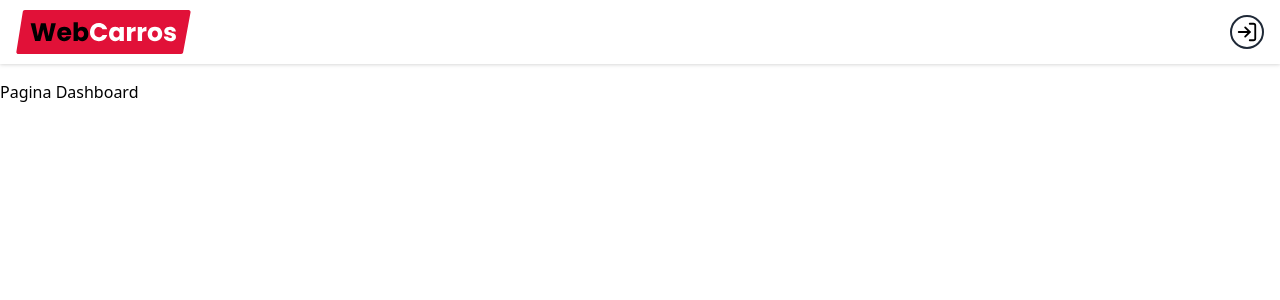
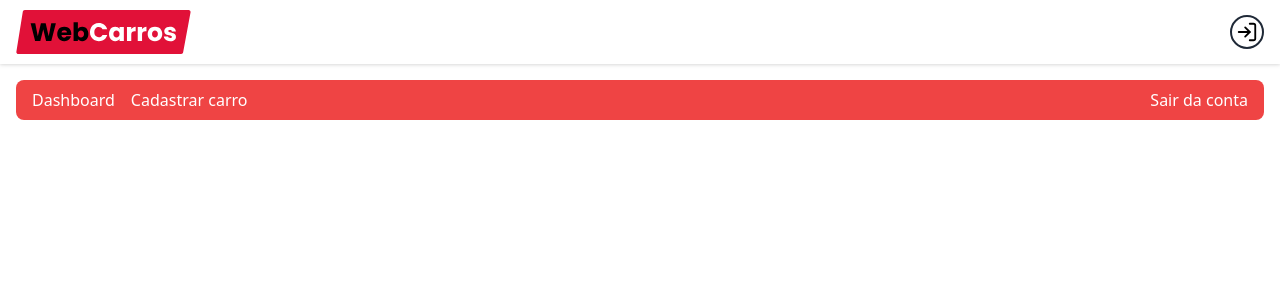
Before and after one commit to Davifs488/Agencia_ve-culos-react, a React (Vite) app: page /dashboard in a window 1280 px wide. Shown: the top 300 px of the page. Built offline with nearby package versions, Linux system fonts and the light colour scheme; no server answers.

Commit message:
Fiz outra parte do program

```diff
--- /dev/null
+++ b/src/components/panelheader/index.tsx
@@ -0,0 +1,21 @@
+import { Link } from "react-router-dom";
+import { signOut } from "firebase/auth";
+import { auth } from "../../services/firebaseConnection";
+
+export function DashboardHeader() {
+  async function handleLogout() {
+    await signOut(auth);
+  }
+
+  return (
+    <div className="w-full items-center flex h-10 bg-red-500 rounded-lg text-white font-medium gap-4 px-4 mb-4 ">
+      <Link to="/dashboard">Dashboard</Link>
+
+      <Link to="/dashboard/new">Cadastrar carro</Link>
+
+      <button className="ml-auto" onClick={handleLogout}>
+        Sair da conta
+      </button>
+    </div>
+  );
+}
--- a/src/contexts/AuthConstext.tsx
+++ b/src/contexts/AuthConstext.tsx
@@ -8,8 +8,9 @@
 
 type AuthContextData = {
   signed: boolean;
-
   loadingAuth: boolean;
+  handleInfoUser: ({ name, email, uid }: UserProps) => void;
+  user: UserProps | null;
 };
 
 interface UserProps {
@@ -46,11 +47,21 @@
     };
   }, []);
 
+  function handleInfoUser({ name, email, uid }: UserProps) {
+    setUser({
+      name,
+      email,
+      uid,
+    });
+  }
+
   return (
     <AuthContext.Provider
       value={{
         signed: !!user,
         loadingAuth,
+        handleInfoUser,
+        user,
       }}
     >
       {children}
--- a/src/pages/dashboard/index.tsx
+++ b/src/pages/dashboard/index.tsx
@@ -1,7 +1,12 @@
+import { Container } from "../../components/container";
+import { DashboardHeader } from "../../components/panelheader";
+
 export function Dashboard() {
   return (
     <div>
-      <h1>Pagina Dashboard</h1>
+      <Container>
+        <DashboardHeader />
+      </Container>
     </div>
   );
 }
--- a/src/pages/register/index.tsx
+++ b/src/pages/register/index.tsx
@@ -1,4 +1,4 @@
-import { useEffect } from "react";
+import { useEffect, useContext } from "react";
 import logoImg from "../../assets/logo.svg";
 import { Await, Link, useNavigate } from "react-router-dom";
 import { Container } from "../../components/container";
@@ -13,6 +13,7 @@
   updateProfile,
   signOut,
 } from "firebase/auth";
+import { AuthContext } from "../../contexts/AuthConstext";
 
 const schema = z.object({
   name: z.string().nonempty("O campo nome pe obrigatório"),
@@ -29,6 +30,8 @@
 type FormData = z.infer<typeof schema>;
 
 export function Register() {
+  const { handleInfoUser } = useContext(AuthContext);
+
   const navigate = useNavigate();
   const {
     register,
@@ -51,6 +54,12 @@
       .then(async (user) => {
         await updateProfile(user.user, {
           displayName: data.name,
+        });
+
+        handleInfoUser({
+          name: data.name,
+          email: data.email,
+          uid: user.user.uid,
         });
 
         console.log("CADASTRADO COM SUCESSO !");
```
